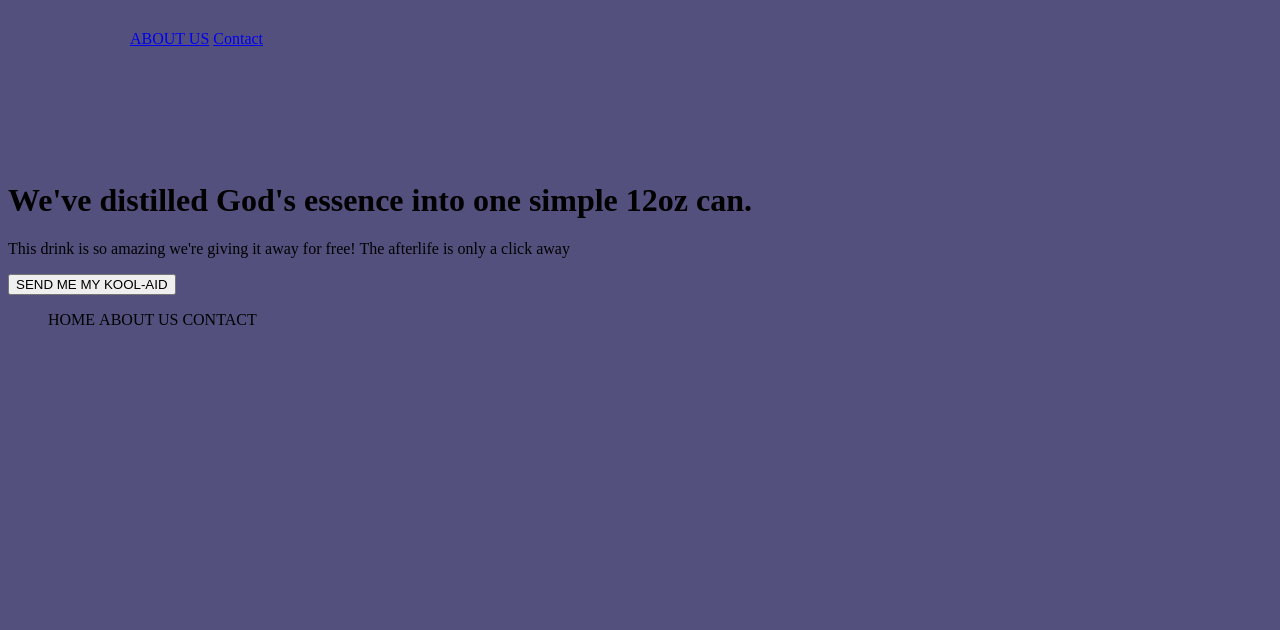
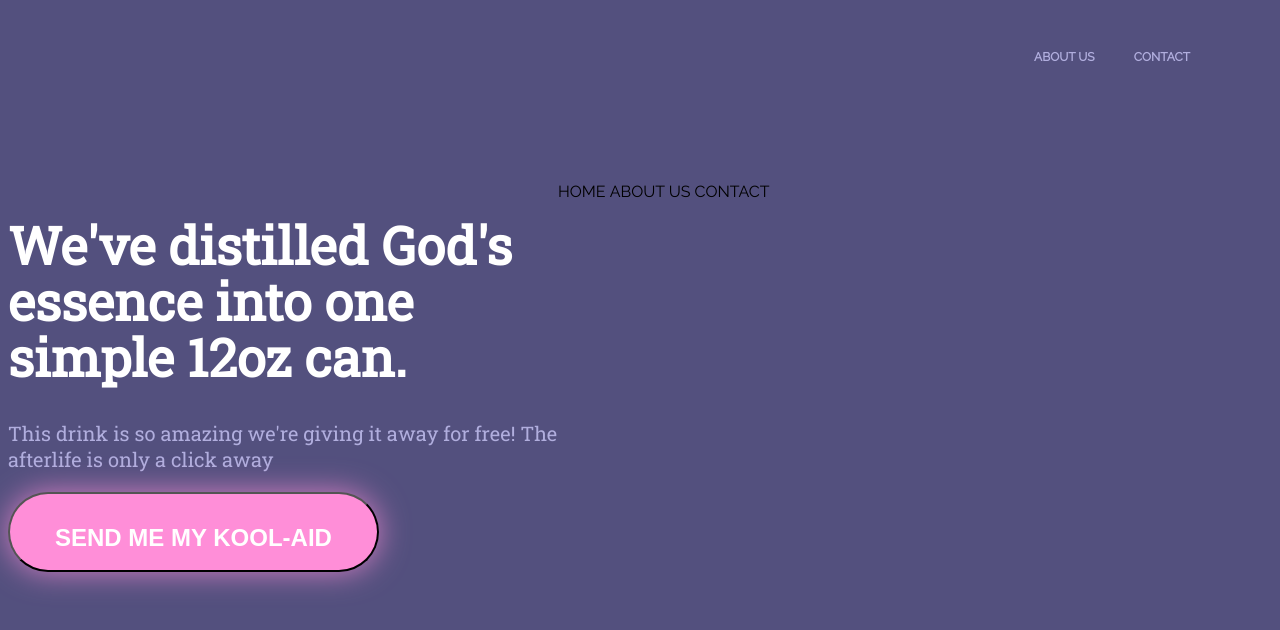
Before and after one commit to toph-goes-up/shaedy-cult, a plain HTML site: page index.html in a window 1280 px wide. Drawn offline with Linux system fonts and the light colour scheme.

Commit message:
More work on the CSS, added media folder

```diff
--- a/index.html
+++ b/index.html
@@ -1,20 +1,26 @@
 <html>
 <head>
+    <link href="https://fonts.googleapis.com/css?family=Raleway" rel="stylesheet">
+<link href="https://fonts.googleapis.com/css?family=Roboto+Slab" rel="stylesheet">
     <link href='style.css' rel='stylesheet'>
 </head>
 
 <body>
     <header>
         <span id='logo'></span>
-        <span id='topnav'></span>
-                <ul>
-                    <li><a href='about.html'>ABOUT US</a></li>
-                    <li><a href='contact.html'>Contact</a></li>
-                </ul>
+        <span id='topnav'>
+            <ul>
+                <li><a href='about.html'>ABOUT US</a></li>
+                <li><a href='contact.html'>CONTACT</a></li>
+            </ul>
+        </span>
     </header>
 
     <div id='mainarea'>
-        <span id='leftarea'></span>
+        <span id='leftarea'>
+
+        </span>
+
         <span id='rightarea'>
             <h1>We've distilled God's essence into one simple 12oz can.</h1>
             <p>
--- a/style.css
+++ b/style.css
@@ -1,5 +1,6 @@
 body {
     background-color: #53507E;
+    font-family: 'Raleway', sans-serif;
 }
 
 header{
@@ -10,15 +11,63 @@ header{
 
 #topnav {
     float: right;
-    margin: 12px 0 0 35px;
-    background-color: white;
 }
 
 #topnav a {
+    margin: 12px 0 0 35px;
     text-decoration: none;
     color: #B1AEDE;
     font-weight: 800;
     font-size: 12px;
+}
+
+#topnav a:hover {
+    color: white;
+}
+
+#topnav a:active {
+    color: white;
+    border-bottom: #FF8ED8 2px solid;
+}
+
+#leftarea {
+    width: 550px;
+    float: left;
+}
+
+#rightarea {
+    width: 550px;
+    float: left;
+    font-family: 'Roboto Slab', serif;
+    font-weight: 400;
+    font-size: 20px;
+    color: #B1AEDE;
+    margin-bottom: 120px;
+}
+
+
+button {
+    height: 80px;
+    padding: 30px 45px;
+    border-radius: 40px;
+    box-shadow: 0 0 30px rgba(255, 142, 216, 0.75);
+    background-color: #FF8ED8;
+    font-weight: 800;
+    font-size: 24px;
+    color: white;
+}
+
+button:hover {
+    box-shadow: 0 0 30px rgba(64, 61, 101 0.75);
+    color: #403D65;
+}
+
+h1 {
+    font-weight: 800;
+    font-size: 52px;
+    color: white;
+    line-height: 56px;
+    margin-bottom: 35px;
 }
 
 ul{
@@ -28,7 +77,3 @@ ul{
 li {
     display: inline;
 }
-
-#topnav a:hover {
-    color: white;
-}
```
Also changed, not shown: media/facebook.svg (added), media/instagram.svg (added), media/jeb.jpg (added), media/jez.jpg (added), media/logo.svg (added), media/sodacans.png (added), media/twitter.svg (added).
